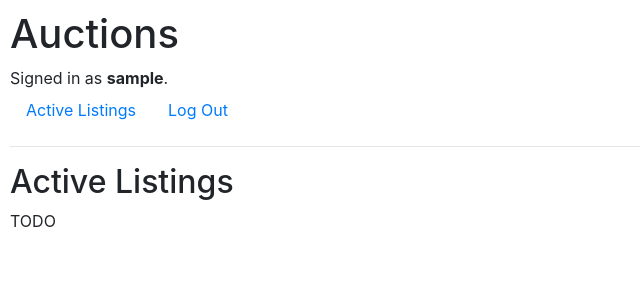
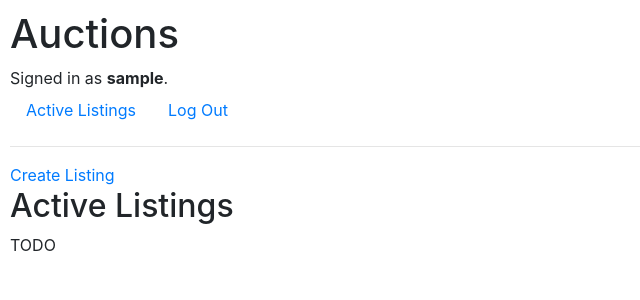
Before and after one commit to VladaPysh/Commerce, a Django app: page / in a window 1280 px wide. Shown: the top 300 px of the page, without its empty margins (0-640 px from the left). Run offline with Django 3.2, Linux system fonts and the light colour scheme; the visitor is signed in with stand-in values (Sample User, id 1); some libraries are stand-ins or nearby versions.

Commit message:
Created first model and ModelForm

```diff
--- a/auctions/models.py
+++ b/auctions/models.py
@@ -4,3 +4,11 @@ from django.db import models
 
 class User(AbstractUser):
     pass
+
+class Listing(models.Model):
+    title = models.CharField(max_length=64)
+    description = models.TextField(max_length=500)
+    start_bid = models.IntegerField()
+
+    def __str__(self):
+        return self.title
--- a/auctions/templates/auctions/index.html
+++ b/auctions/templates/auctions/index.html
@@ -1,6 +1,7 @@
 {% extends "auctions/layout.html" %}
 
 {% block body %}
+<a href="{% url 'create' %}">Create Listing</a>
     <h2>Active Listings</h2>
 
     TODO
--- a/auctions/urls.py
+++ b/auctions/urls.py
@@ -6,5 +6,6 @@ urlpatterns = [
     path("", views.index, name="index"),
     path("login", views.login_view, name="login"),
     path("logout", views.logout_view, name="logout"),
-    path("register", views.register, name="register")
+    path("register", views.register, name="register"),
+    path("create", views.create, name="create")
 ]
--- a/auctions/views.py
+++ b/auctions/views.py
@@ -4,7 +4,8 @@ from django.http import HttpResponse, HttpResponseRedirect
 from django.shortcuts import render
 from django.urls import reverse
 
-from .models import User
+from .models import User, Listing
+from .forms import CreateListing
 
 
 def index(request):
@@ -61,3 +62,20 @@ def register(request):
         return HttpResponseRedirect(reverse("index"))
     else:
         return render(request, "auctions/register.html")
+
+def create(request):
+    if request.method == 'POST':
+        form = CreateListing(request.POST)
+        if form.is_valid():
+            listing = form.save()
+
+            return render(request, "auctions/create.html", {
+                'message': "saved",
+                'form': form
+            })
+        else:
+            form = CreateListing
+
+    return render(request, "auctions/create.html", {
+            'form': CreateListing()
+        })
```
Also changed, not shown: auctions/forms.py (added, +7 -0 lines), auctions/templates/auctions/create.html (added, +13 -0 lines), auctions/migrations/0001_initial.py (added), auctions/migrations/__init__.py (added), db.sqlite3.
